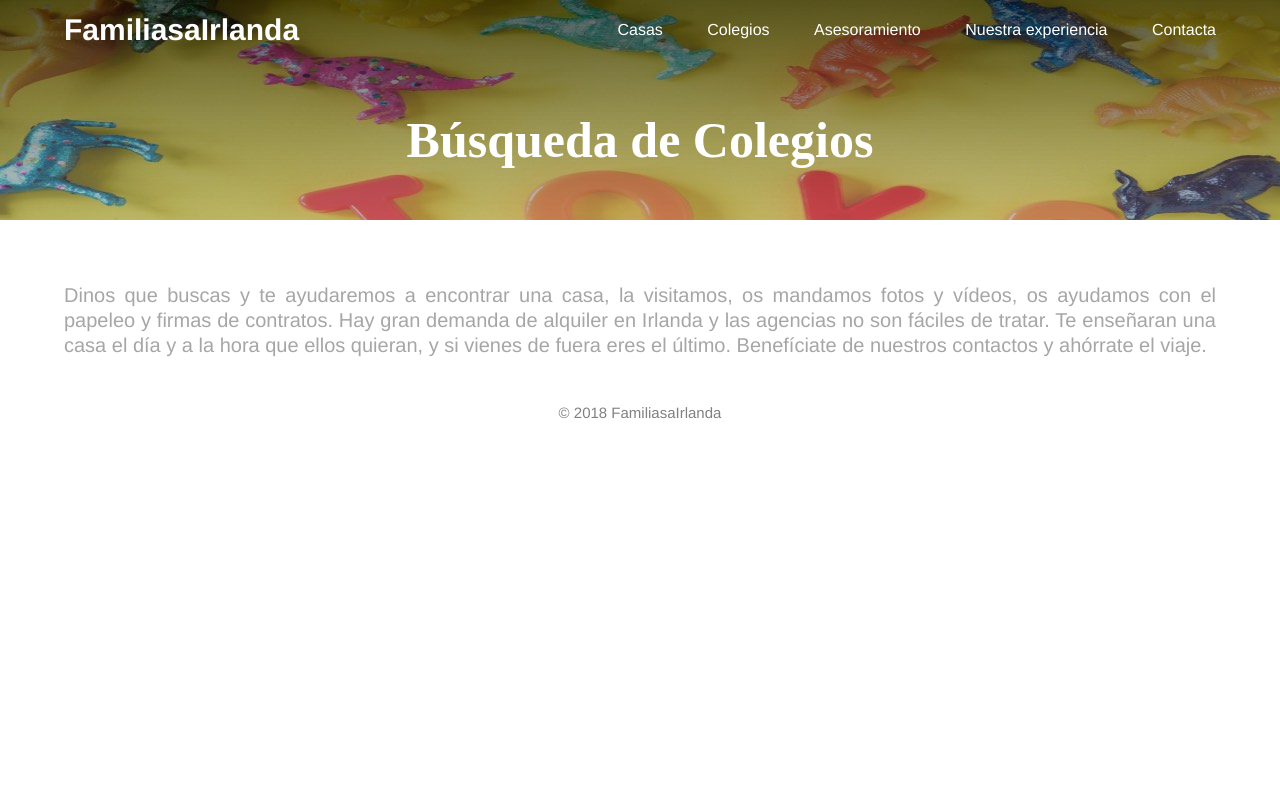
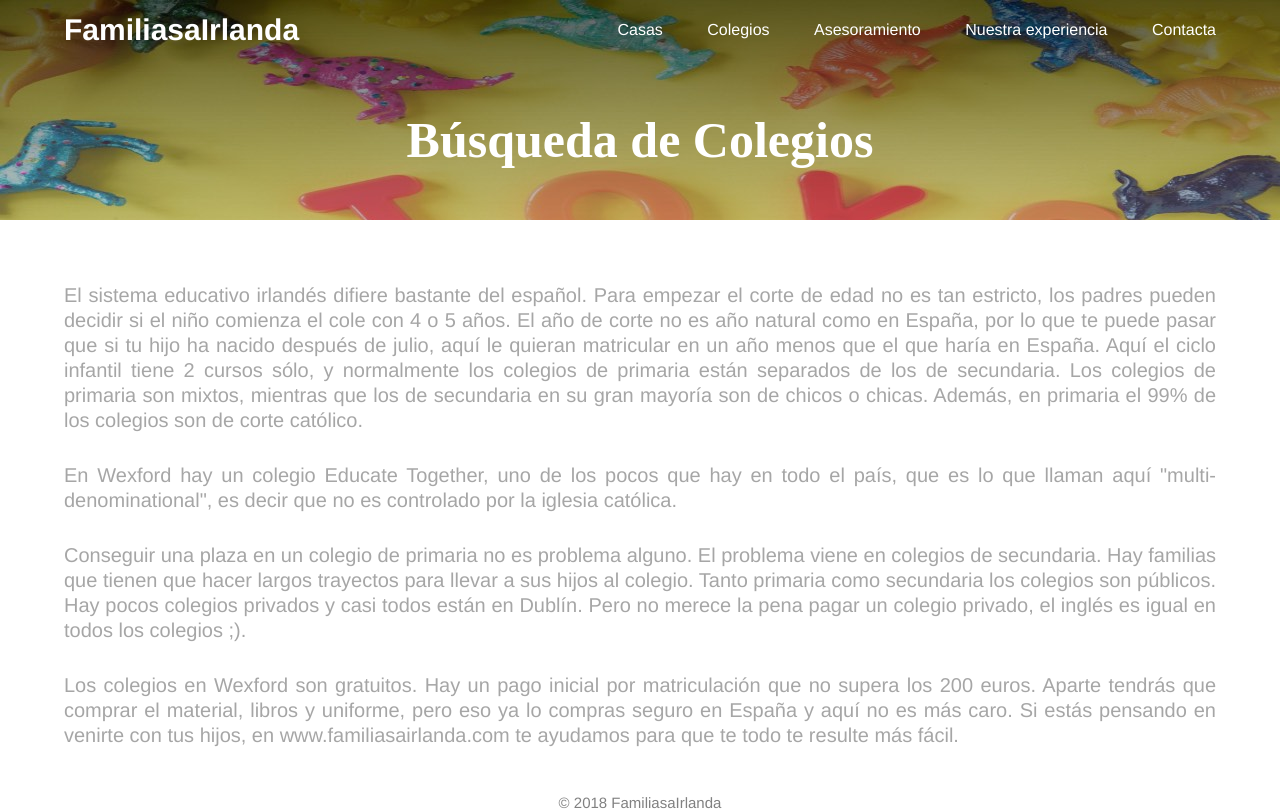
Before and after one commit to garciasa/todosairlanda.com, a plain HTML site: page dist/busqueda-colegios.html in a window 1280 px wide. Drawn offline with nearby package versions, Linux system fonts and the light colour scheme.

Commit message:
amend texts

```diff
--- a/css/_global.sass
+++ b/css/_global.sass
@@ -16,6 +16,10 @@ h1
 h2
     font-family: didot, serif
     font-size: 50px
+h3
+    font-family: didot, serif
+    font-size: 30px
+
 p
     font-size: 20px
     color: $light-grey
--- a/dist/busqueda-colegios.html
+++ b/dist/busqueda-colegios.html
@@ -1,5 +1,6 @@
 <!DOCTYPE html>
 <html lang="en">
+
 <head>
     <meta charset="UTF-8">
     <meta name="viewport" content="width=device-width, initial-scale=1.0">
@@ -16,13 +17,14 @@
     <script async src="https://www.googletagmanager.com/gtag/js?id=UA-2734606-25"></script>
     <script>
         window.dataLayer = window.dataLayer || [];
-        function gtag(){dataLayer.push(arguments);}
+        function gtag() { dataLayer.push(arguments); }
         gtag('js', new Date());
 
         gtag('config', 'UA-2734606-25');
     </script>
 </head>
-<body onload="init()" >
+
+<body onload="init()">
     <div class="hero-colegios">
         <nav>
             <a href="./index.html" class="logo">FamiliasaIrlanda</a>
@@ -56,13 +58,34 @@
     <div class="flex-1">
         <div class="flexItem flexText">
             <p>
-                Dinos que buscas y te ayudaremos a encontrar una casa, la
-                visitamos, os mandamos fotos y vídeos, os ayudamos con el
-                papeleo y firmas de contratos. Hay gran demanda de alquiler
-                en Irlanda y las agencias no son fáciles de tratar. Te enseñaran
-                una casa el día y a la hora que ellos quieran, y si vienes de
-                fuera eres el último. Benefíciate de nuestros contactos y
-                ahórrate el viaje.
+                El sistema educativo irlandés difiere bastante del español. Para empezar el corte de edad
+                no es tan estricto, los padres pueden decidir si el niño comienza el cole con 4 o 5 años.
+                El año de corte no es año natural como en España, por lo que te puede pasar que si tu
+                hijo ha nacido después de julio, aquí le quieran matricular en un año menos que el que
+                haría en España. Aquí el ciclo infantil tiene 2 cursos sólo, y normalmente los colegios
+                de primaria están separados de los de secundaria. Los colegios de primaria son mixtos,
+                mientras que los de secundaria en su gran mayoría son de chicos o chicas.
+                Además, en primaria el 99% de los colegios son de corte católico.
+            </p>
+            <p>
+                En Wexford hay un colegio Educate Together, uno de los pocos que hay en todo el país, que es lo que
+                llaman aquí &quot;multi-denominational&quot;, es decir que no es controlado por la iglesia
+                católica.
+            </p>
+            <p>
+                Conseguir una plaza en un colegio de primaria no es problema alguno. El problema
+                viene en colegios de secundaria. Hay familias que tienen que hacer largos trayectos para
+                llevar a sus hijos al colegio.
+                Tanto primaria como secundaria los colegios son públicos. Hay pocos colegios privados
+                y casi todos están en Dublín. Pero no merece la pena pagar un colegio privado, el inglés
+                es igual en todos los colegios ;).
+            </p>
+            <p>
+                Los colegios en Wexford son gratuitos. Hay un pago inicial por matriculación que no supera los
+                200 euros. Aparte tendrás que comprar el material, libros y uniforme, pero eso ya lo compras
+                seguro en España y aquí no es más caro.
+                Si estás pensando en venirte con tus hijos, en www.familiasairlanda.com te ayudamos para
+                que te todo te resulte más fácil.
             </p>
         </div>
     </div>
@@ -70,4 +93,5 @@
         <p>&copy; 2018 FamiliasaIrlanda</p>
     </footer>
 </body>
+
 </html>
```
Also changed, not shown: dist/asesoramiento.html (+11 -9 lines), dist/busqueda-casas.html (+25 -7 lines), dist/index.html (+1 -0 lines), dist/nuestra-experiencia.html (+18 -7 lines), dist/css/main.css, 1 other file. Lines whose indentation alone changed are shown as unchanged.
